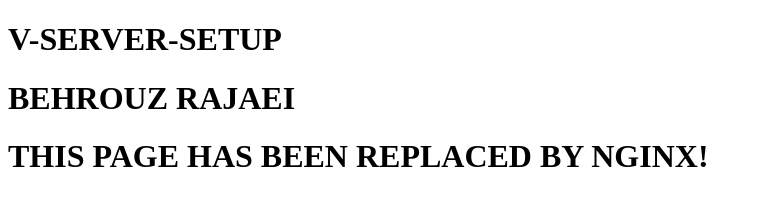
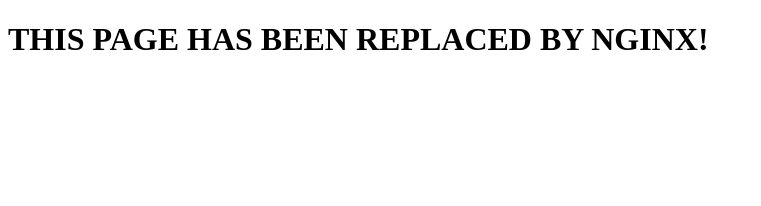
Before and after one commit to behrouzRajaei/v-server-setup, a plain HTML site: page index.html in a window 1280 px wide. Shown: the whole page, without its empty margins (0-761 px from the left). Drawn offline with Linux system fonts and the light colour scheme.

Commit message:
Update index.html

```diff
--- a/index.html
+++ b/index.html
@@ -1,13 +1,9 @@
 <!DOCTYPE html>
 <html>
 <head>
-  <title> MY PAGE </title>
+  <title> HELLO WORLD </title>
 </head>
 <body>
-  <h1>                V-SERVER-SETUP     </h1>
-</body>
-  <h1>                BEHROUZ RAJAEI     </h1>
-</body>
-  <h1>                THIS PAGE HAS BEEN REPLACED BY NGINX!    </h1>
+  <h1> THIS PAGE HAS BEEN REPLACED BY NGINX! </h1>
 </body>
 </html>
```
